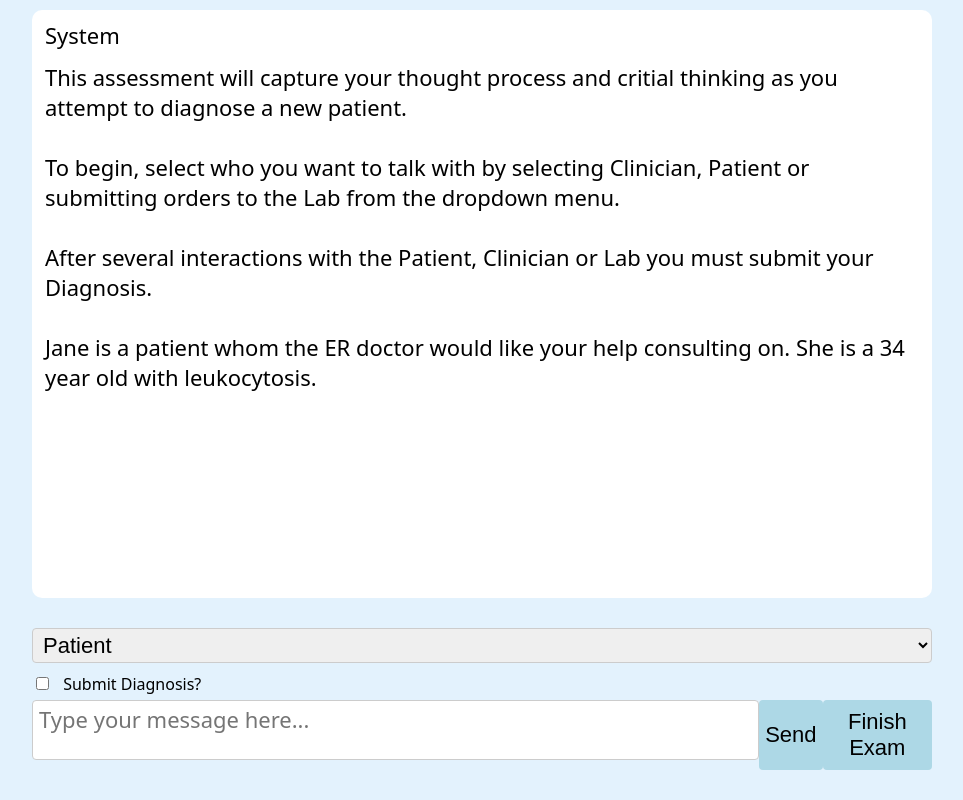
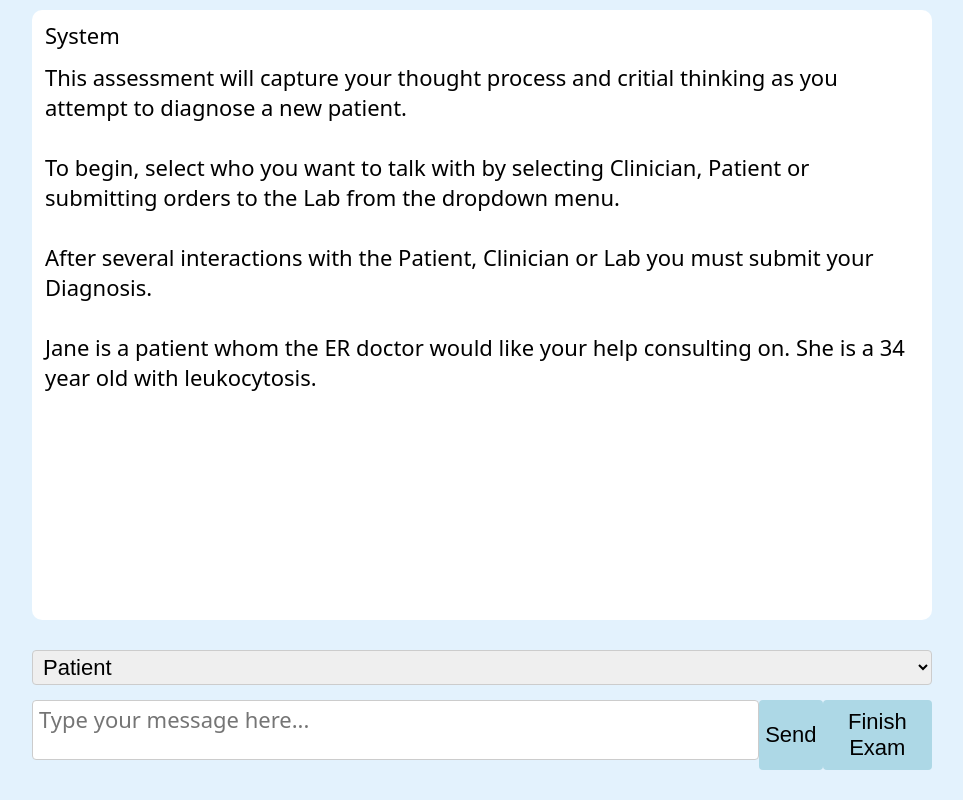
Before and after one commit to aramansell/sapientclinician, a plain HTML site: page public/index.html in a window 1280 px wide. Shown: the whole page, without its empty margins (158-1121 px from the left). Drawn offline with Linux system fonts and the light colour scheme.

Commit message:
Update index.html

```diff
--- a/public/index.html
+++ b/public/index.html
@@ -21,7 +21,7 @@
             <option value="Clinician">Clinician</option>
             <option value="Lab">Lab</option>
           </select>
-          <input type="checkbox" id="diagnose"> Submit Diagnosis?
+          <!--<input type="checkbox" id="diagnose"> Submit Diagnosis?-->
         </div>
         <script src="main.js"></script>
         <script>init();</script>
```
